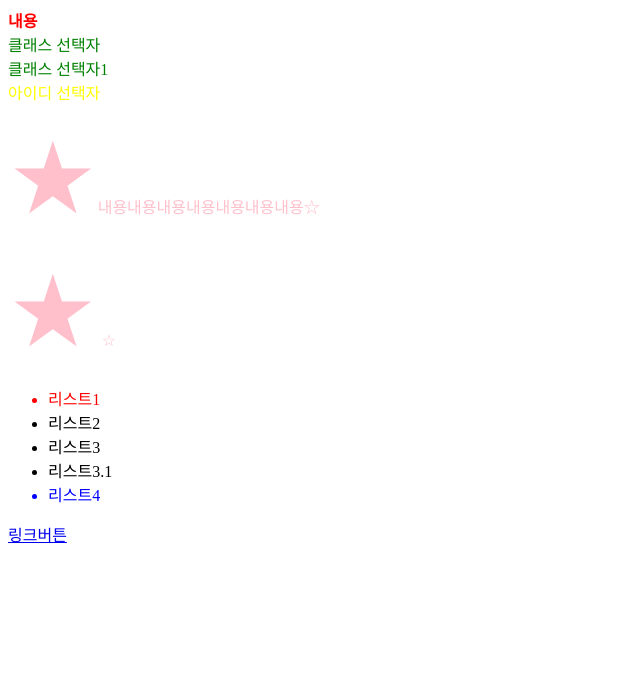
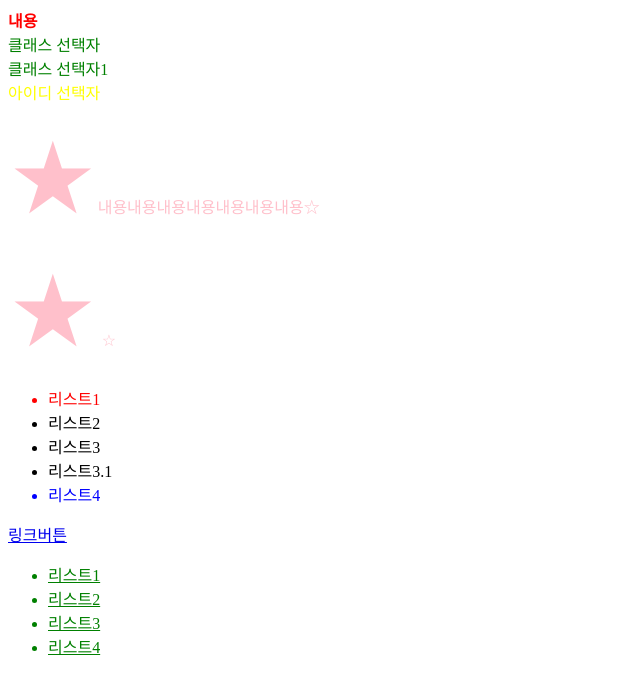
Before and after one commit to Ven6617/DP2019, a plain HTML site: page css.html in a window 1280 px wide. Shown: the whole page, without its empty margins (0-640 px from the left). Drawn offline with Linux system fonts and the light colour scheme.

Commit message:
Update css.html

```diff
--- a/css.html
+++ b/css.html
@@ -4,23 +4,29 @@
         <title>CSS</title>
         <style>
             b{ color: red; }
-            .c_name{color:green;}
-            #i_name{color: yellow;}
+            .c_name{color:green; }
+            #i_name{color: yellow; }
             p:before { content: "★"; }
             p:after { content: "☆"; }
-            p::first-letter{ font-size: 100px;}
-            p::first-line{ color: pink;}
+            p::first-letter{ font-size: 100px; }
+            p::first-line{ color: pink; }
 
             .li1:first-child{ color: red; }
             .li1:last-child{ color: blue; }
-            .li:nth-child(3){ color: violet}
+            .li:nth-child(3){ color: violet; }
             /* 1st 2nd 3th 4th 5th ..... nth */
             /*:link 기본, :visited 방문후, :hover 마우스 올리면, :active 눌렀을때, :focus 집중*/
-            a link{ color: teal;}
-            a :visited{ color: turquoise;}
-            a :hover{ color:red;}
-            a :active{ color:yellow;}
-            a :focus{ color: blue;}
+            a link{ color: teal; }
+            a :visited{ color: turquoise; }
+            a :hover{ color:red; }
+            a :active{ color:yellow; }
+            a :focus{ color: blue; }
+
+            div li{ color: green; }
+            /* 하위 선택자: div 안에 있는 li */
+
+            div>ul>li{ text-decoration: underline; }
+            /* 자식 선택자: div의 자식(child) li */
         </style>
     <head>
     <body>
@@ -40,5 +46,15 @@
             </ul>
 
             <a href="#">링크버튼</a>
+
+            <div>
+                <ul>
+                    <li>리스트1</li>
+                    <li>리스트2</li>
+                    <li>리스트3</li>
+                    <li>리스트4</li>
+
+                </ul>
+            </div>
     </body>
 </html>
```
